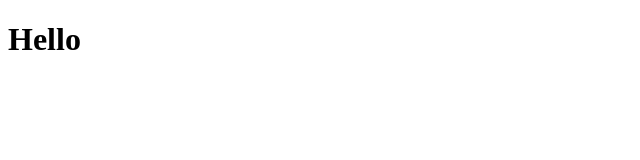
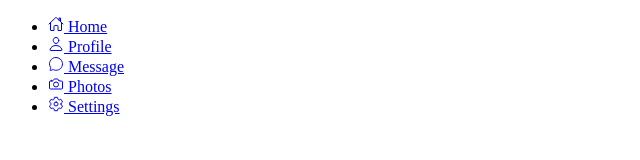
Before and after one commit to owentr1369/html-css-js-magic-navigation, a plain HTML site: page index.html in a window 1280 px wide. Shown: the whole page, without its empty margins (0-640 px from the left). Drawn offline with nearby package versions, Linux system fonts and the light colour scheme.

Commit message:
completed template

```diff
--- a/index.html
+++ b/index.html
@@ -8,7 +8,48 @@
     <title>Magic Navigation</title>
   </head>
   <body>
-    <h1>Hello</h1>
+    <div class="navigation">
+      <ul>
+        <li class="list">
+          <a href="#">
+            <span class="icon"><ion-icon name="home-outline"></ion-icon></span>
+            <span class="text">Home</span>
+          </a>
+        </li>
+        <li class="list">
+          <a href="#">
+            <span class="icon"><ion-icon name="person-outline"></ion-icon></span>
+            <span class="text">Profile</span>
+          </a>
+        </li>
+        <li class="list">
+          <a href="#">
+            <span class="icon"><ion-icon name="chatbubble-outline"></ion-icon></ion-icon></span>
+            <span class="text">Message</span>
+          </a>
+        </li>
+        <li class="list">
+          <a href="#">
+            <span class="icon"><ion-icon name="camera-outline"></ion-icon></span>
+            <span class="text">Photos</span>
+          </a>
+        </li>
+        <li class="list">
+          <a href="#">
+            <span class="icon"><ion-icon name="settings-outline"></ion-icon></span>
+            <span class="text">Settings</span>
+          </a>
+        </li>
+      </ul>
+    </div>
   </body>
   <script src="./script.js"></script>
+  <script
+    type="module"
+    src="https://unpkg.com/ionicons@5.5.2/dist/ionicons/ionicons.esm.js"
+  ></script>
+  <script
+    nomodule
+    src="https://unpkg.com/ionicons@5.5.2/dist/ionicons/ionicons.js"
+  ></script>
 </html>
```
